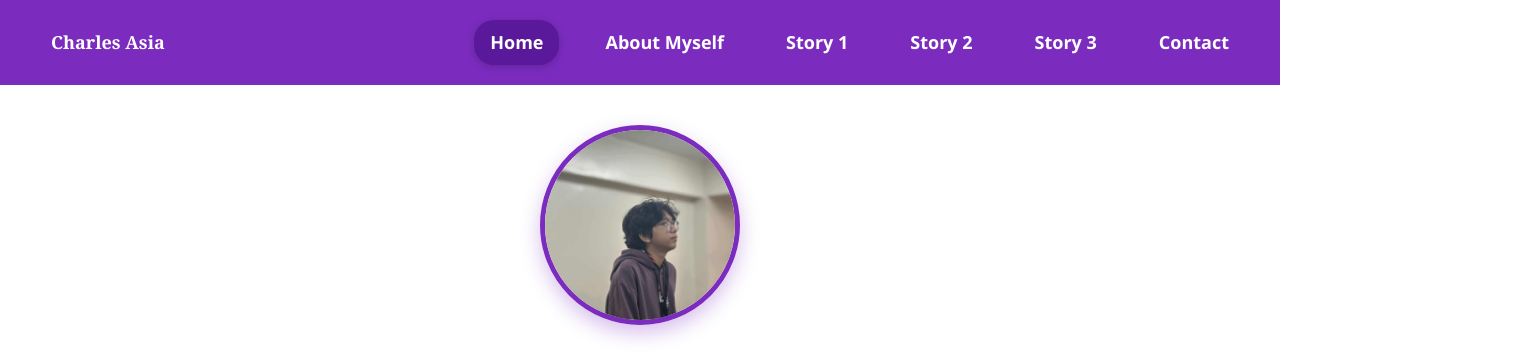
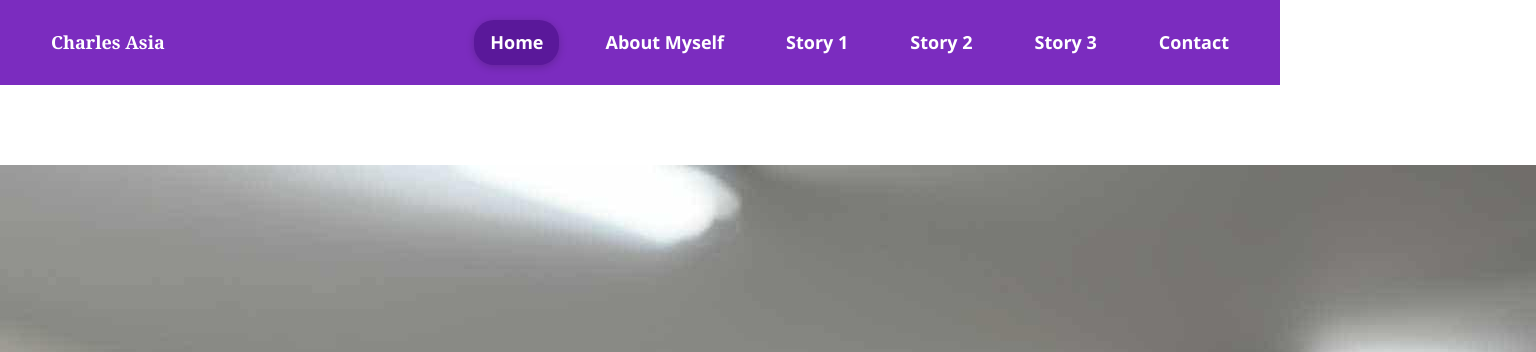
Before and after one commit to AsiaCharles/CharlesAsiaPortfolio, a plain HTML site: page index.html in a window 1280 px wide. Shown: the top 352 px of the page, 1536 px wide, since content can reach past the window. Drawn offline with Linux system fonts and the light colour scheme.

Commit message:
Update index.html

```diff
--- a/index.html
+++ b/index.html
@@ -20,11 +20,10 @@
         </div>
     </nav>
 
-    <div class="profile-image">
+    <div class="header-section">
         <img src="Asia.png" alt="Charles Asia">
+        <h1>Asia's Portfolio</h1>
     </div>
-
-    <h1>Asia's Portfolio</h1>
 
     <div class="content">
         <p>Welcome to my story collection.</p>
```
